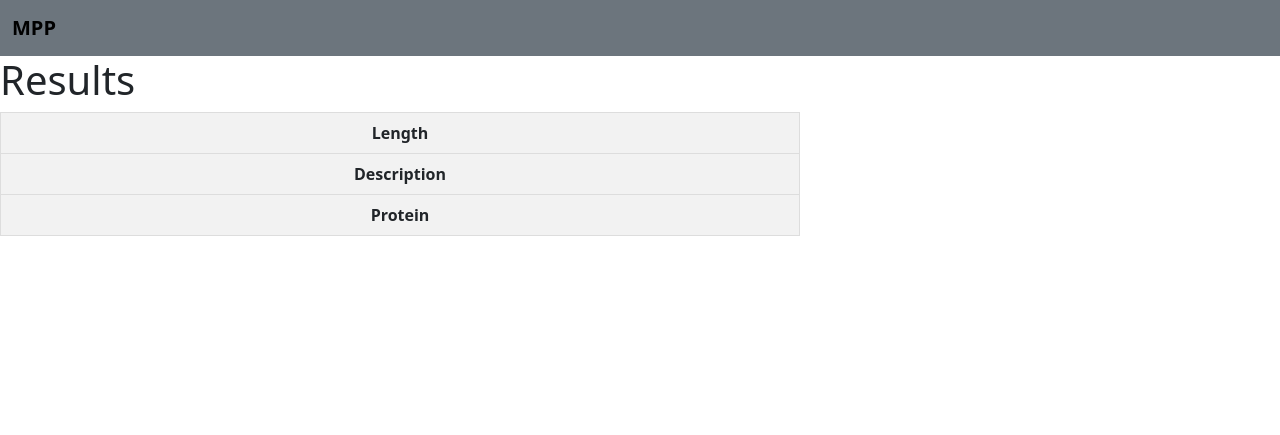
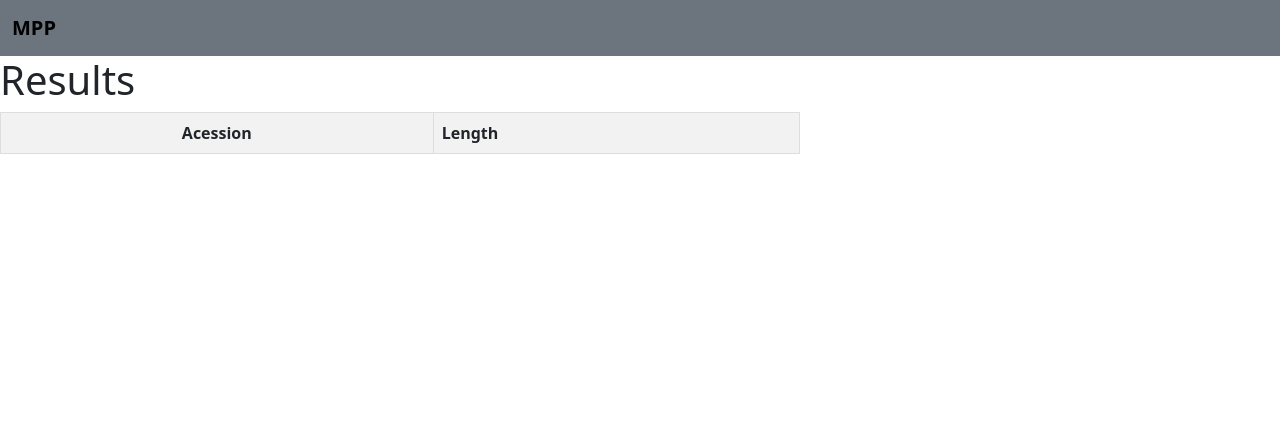
Before and after one commit to gustavsganzerla/mpp, a Django app: page /protein_profiler/submitted_prot_char/ in a window 1280 px wide. Shown: the top 435 px of the page. Run offline with Django 3.2, Linux system fonts and the light colour scheme; lists and menus that the app fills with data are empty.

Commit message:
added length and accession of multiple proteins

```diff
--- a/protein_profiler/templates/protein_profiler/submitted_prot_char.html
+++ b/protein_profiler/templates/protein_profiler/submitted_prot_char.html
@@ -39,32 +39,25 @@
 
     <body>
         <h1>Results</h1>
+        {% if csv_content %}
 
+        <button class="btn btn-primary">Download Profiled Proteins as .csv</button>
+    </a>
+    <br>
+{% endif %}
     <table>
         <thead>
             <tr>
+                <th>Acession</th>
                 <th>Length</th>
-
-            </tr>
-            <tr>
-                <th>Description</th>
-
-            </tr>
-            <tr>
-                <th>Protein</th>
 
             </tr>
         </thead>
         <tbody>
             {% for item in output %}
             <tr>
+                <td>{{ item.accession }}</td>
                 <td>{{item.length}}</td>
-            </tr>
-            <tr>
-                <td>{{item.description}}</td>
-            </tr>
-            <tr>
-                <td>{{item.protein}}</td>
             </tr>
             {% endfor %}
         </tbody>
--- a/protein_profiler/views.py
+++ b/protein_profiler/views.py
@@ -7,7 +7,7 @@ from Bio import SeqIO
 from Bio.Seq import Seq
 from Bio.SeqUtils.ProtParam import ProteinAnalysis
 from io import StringIO
-
+import re
 
 # Create your views here.
 def test_view(request):
@@ -17,9 +17,11 @@ def test_view(request):
 
 
 def prot_char(request):
-    output = []
-    if request.method == "POST":
+    if request.method == 'POST':
         form = proteinForm(request.POST, request.FILES)
+        output = []
+        stability = ""
+        i=1
 
         if form.is_valid():
             collected_data = form.cleaned_data
@@ -34,26 +36,111 @@ def prot_char(request):
                 uploaded_file_io = StringIO(uploaded_file_data)
 
                 for record in SeqIO.parse(uploaded_file_io, "fasta"):
+
                     protein = record.seq
                     protein = str(protein)
 
                     description = record.description
+                    accession = ""
+
+                    pattern = r'\|([A-Za-z0-9]+)\|'
+
+                    match = re.search(pattern, description)
+
+                    if match:
+                        accession = match.group(1)
+
+                    #if (instability_index(protein)) < 40:
+                    #    stability = "Stable"
+                    #else:
+                    #    stability = "Unstable"
+
 
                     output.append({
-                        'length':len(protein),
-                        'description':description,
-                        'protein':protein
+                        'accession': accession,
+                        'length': len(protein),
+                        #'gravy': gravy(protein),
+                        #'aliphatic_index': aliphatic_index(protein),
+                        #'instability_index': instability_index(protein),
+                        #'stability':stability,
+                        #'molecular_weight': molecular_weight(protein),
+                        #'aromaticity': aromaticity(protein),
+                        #'isoelectric_point': isoelectric_point(protein),
+                        #'amino_acid_count': count_amino_acids(protein),
+                        #'secondary_structure_fraction': secondary_structure_fraction(protein),
+                        #'molar_extinction_coefficient': molar_extinction_coefficient(protein),
+                        #'charge_at_pH': charge_at_pH(protein, 7),
+                        #'get_amino_acids_percent': get_amino_acids_percent(protein),
+                        #'description': description,
+                        #'sequence': protein,
+                        #'id':i,
+                        #'atomic_composition': atomic_composition(protein)
+                    })
+                    i+=1
 
+
+
+                # Redirect user to another page
+                request.session['output'] = output
+                return redirect(reverse('protein_profiler:submitted_prot_char'))
+
+            elif protein_text:
+                protein_data = protein_text
+
+                for record in SeqIO.parse(StringIO(protein_data), "fasta"):
+                    protein = record.seq
+                    protein = str(protein)
+
+                    description = record.description
+                    accession = ""
+
+                    pattern = r'\|([A-Za-z0-9]+)\|'
+
+                    match = re.search(pattern, description)
+
+                    if match:
+                        accession = match.group(1)
+
+
+
+                    #if (instability_index(protein)) < 40:
+                    #    stability = "Stable"
+                    #else:
+                    #    stability = "Unstable"
+
+                    output.append({
+                        'accession': str(accession),
+                        'length': len(protein),
+                        #'gravy': gravy(protein),
+                        #'aliphatic_index': aliphatic_index(protein),
+                        #'instability_index': instability_index(protein),
+                        #'stability':stability,
+                        #'molecular_weight': molecular_weight(protein),
+                        #'aromaticity': aromaticity(protein),
+                        #'isoelectric_point': isoelectric_point(protein),
+                        #'amino_acid_count': count_amino_acids(protein),
+                        #'secondary_structure_fraction': secondary_structure_fraction(protein),
+                        #'molar_extinction_coefficient': molar_extinction_coefficient(protein),
+                        #'charge_at_pH': charge_at_pH(protein, 7),
+                        #'get_amino_acids_percent': get_amino_acids_percent(protein),
+                        #'description': description,
+                        #'sequence': protein,
+                        #'id':i,
+                        #'atomic_composition': atomic_composition(protein)
                     })
+                    i+=1
 
-                    request.session['output'] = output
-                    return redirect(reverse('protein_profiler:submitted_prot_char'))
+
+
+                # Redirect user to another page
+                request.session['output'] = output
+                return redirect(reverse('protein_profiler:submitted_prot_char'))
+
     else:
         form = proteinForm()
 
 
-
-    return render(request, 'protein_profiler/prot_char.html', {'form': form})
+    return render(request, "protein_profiler/prot_char.html", context={'form': form})
 
 
 def submitted_prot_char(request):
```
Also changed, not shown: db.sqlite3.
